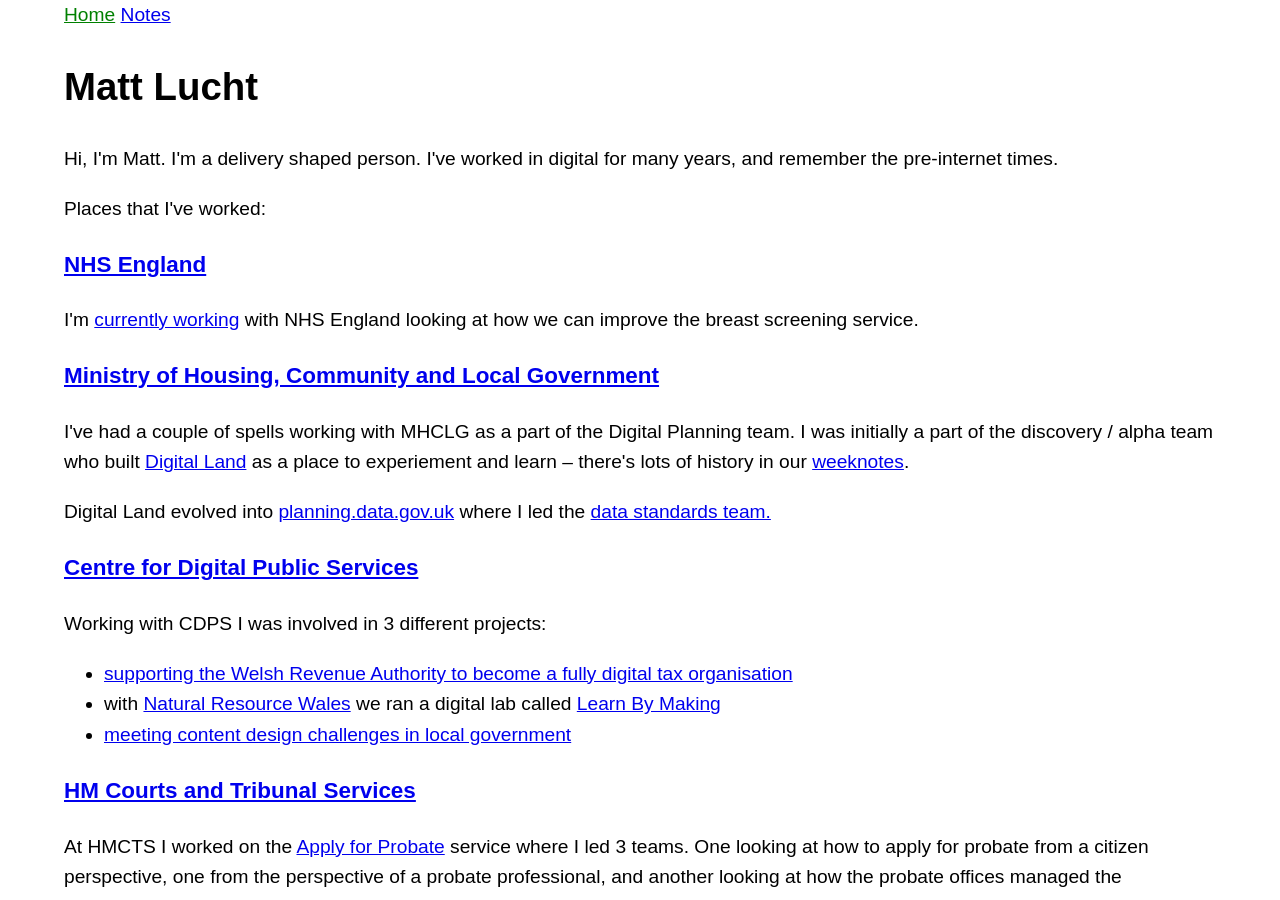
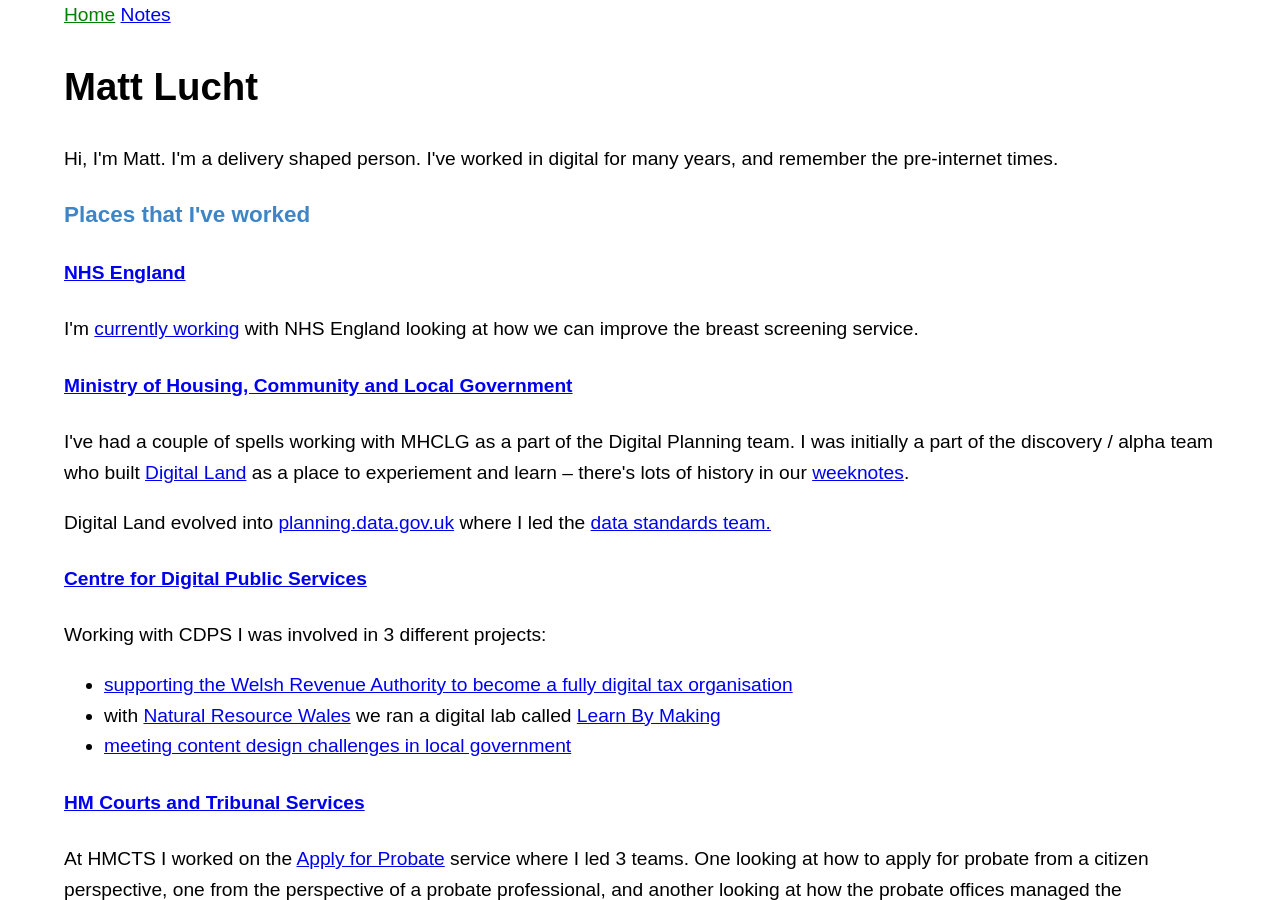
Before and after one commit to mattlucht/mattlucht.github.io, a Jekyll site: the page built from index.html, in a window 1280 px wide and 900 px high. Built offline with Jekyll 4.4.1, drawn with Linux system fonts in a browser that asks for light colours.

```diff
--- a/index.html
+++ b/index.html
@@ -5,17 +5,16 @@ title: Home
 
 Hi, I'm Matt. I'm a delivery shaped person. I've worked in digital for many years, and remember the pre-internet times.
 
-<p>Places that I've worked:</p>
+<h3>Places that I've worked</h3>
 
-
-<h3><a href="https://www.england.nhs.uk/">NHS England</a></h3>
+<h4><a href="https://www.england.nhs.uk/">NHS England</a></h4>
 <p>I'm <a href="/2025/08/04/where-am-i.html">currently working</a> with NHS England looking at how we can improve the breast screening service.</p>
 
-<h3><a href="https://www.gov.uk/government/organisations/ministry-of-housing-communities-local-government">Ministry of Housing, Community and Local Government</a></Ministry></h3>
+<h4><a href="https://www.gov.uk/government/organisations/ministry-of-housing-communities-local-government">Ministry of Housing, Community and Local Government</a></Ministry></h4>
 <p>I've had a couple of spells working with MHCLG as a part of the Digital Planning team. I was initially a part of the discovery / alpha team who built <a href="https://digital-land.github.io/">Digital Land</a> as a place to experiement and learn – there's lots of history in our <a href="https://digital-land.github.io/weeknote/">weeknotes</a>.</p>
 <p>Digital Land evolved into <a href="https://www.planning.data.gov.uk/">planning.data.gov.uk</a> where I led the <a href="https://digital-land.github.io/data-standards/">data standards team.</a></p>
 
-<h3><a href="https://digitalpublicservices.gov.wales/">Centre for Digital Public Services</a></h3>
+<h4><a href="https://digitalpublicservices.gov.wales/">Centre for Digital Public Services</a></h4>
 <p>Working with CDPS I was involved in 3 different projects:</p>
 <ul>
   <li><a href="https://digitalpublicservices.gov.wales/our-work/supporting-welsh-revenue-authority-become-fully-digital-tax-organisation">supporting the Welsh Revenue Authority to become a fully digital tax organisation</a></li>
@@ -23,19 +22,19 @@ Hi, I'm Matt. I'm a delivery shaped person. I've worked in digital for many year
   <li><a href="https://digitalpublicservices.gov.wales/our-work/meeting-content-design-challenges-local-government">meeting content design challenges in local government</a></li>
 </ul>
 
-<h3><a href="https://www.gov.uk/government/organisations/hm-courts-and-tribunals-service">HM Courts and Tribunal Services</a></h3>
+<h4><a href="https://www.gov.uk/government/organisations/hm-courts-and-tribunals-service">HM Courts and Tribunal Services</a></h4>
 <p>At HMCTS I worked on the <a href="https://www.gov.uk/applying-for-probate/apply-for-probate">Apply for Probate</a> service where I led 3 teams. One looking at how to apply for probate from a citizen perspective, one from the perspective of a probate professional, and another looking at how the probate offices managed the applications.</p>
 
-<h3><a href="https://www.moneyhelper.org.uk/en/pensions-and-retirement/pension-wise">Pension Wise</a></Pension></h3>
+<h4><a href="https://www.moneyhelper.org.uk/en/pensions-and-retirement/pension-wise">Pension Wise</a></Pension></h4>
 <p>I joined Pension Wise at their alpha stage and supported them through public beta and to live. Whilst there I led a team who built an <a href="https://github.com/guidance-guarantee-programme/planner">online appointment booking service</a>.</p>
 
-<h3><a href="https://www.moneyhelper.org.uk/en">Money Advice Service</a></h3>
+<h4><a href="https://www.moneyhelper.org.uk/en">Money Advice Service</a></h4>
 
 <p>At the Money Advice Service, now <a href="https://www.moneyhelper.org.uk/en">Money Helper</a> I led one of the product teams responsible with migrating away from series of microsites, to a new web platform.</p>
 
-<h3><a href="https://tiddlywiki.com/static/Osmosoft.html">Osmosoft</a></h3>
+<h4><a href="https://tiddlywiki.com/static/Osmosoft.html">Osmosoft</a></h4>
 <p>Osmosoft was a small team aquired by BT to help them understand the open source community. We worked on a number of projects, including the <a href="https://tiddlywiki.com/">TiddlyWiki</a> project.</p>
 <p>As a part of my role at Osmosoft I was also BT's <a href="https://www.w3.org/">W3C</a> Advisory Committe representative.</p>
 
-<h3><a href="https://www.btwholesale.com/">BT Wholesale</a></h3>
+<h4><a href="https://www.btwholesale.com/">BT Wholesale</a></h4>
 <p>I worked on a few projects whilst at BT Wholesale, mostly in the CRM space and helping build the original <a href="https://www.btwholesale.com/">https://btwholesale.com</a> website. I also led their first "agile" project where I co-located with the developer team in Mumbai for a few months.</p>
```
Also changed, not shown: 4 other files.
